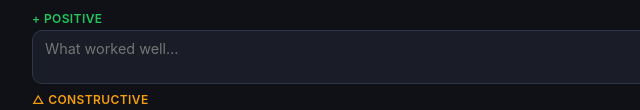
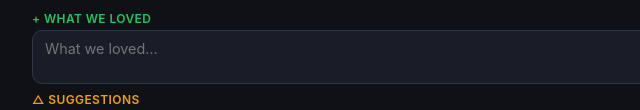
Before and after one commit to dm-sg16/bt-hackathon, a plain HTML site: page index.html in a window 1280 px wide. Both pictures are taken after a click on the button "Start Judging →". Shown: the part 674-784 px from the top of the page, 268-908 px from the left. Drawn offline with Linux system fonts and the light colour scheme.

Commit message:
Relabel feedback fields to 'What we loved' and 'Suggestions'

```diff
--- a/index.html
+++ b/index.html
@@ -259,12 +259,12 @@
   <div id="criteria-container"></div>
   <div class="notes-wrap">
     <div class="notes-field">
-      <span class="notes-label pos">+ Positive</span>
-      <textarea id="notes-pos" rows="2" placeholder="What worked well…" oninput="saveNotes()"></textarea>
+      <span class="notes-label pos">+ What we loved</span>
+      <textarea id="notes-pos" rows="2" placeholder="What we loved…" oninput="saveNotes()"></textarea>
     </div>
     <div class="notes-field">
-      <span class="notes-label con">△ Constructive</span>
-      <textarea id="notes-con" rows="2" placeholder="What could be improved…" oninput="saveNotes()"></textarea>
+      <span class="notes-label con">△ Suggestions</span>
+      <textarea id="notes-con" rows="2" placeholder="Suggestions…" oninput="saveNotes()"></textarea>
     </div>
   </div>
   <div class="bottom-bar">
@@ -474,7 +474,7 @@ function showSummary() {
 function buildResultsText() {
   const { teams, scores } = st;
   const fmt = (v, id) => { if (v===null) return '—'; if (id==='ai'&&v<0) return v; if ((id==='ambition'||id==='presentation')&&v>0) return `+${v}`; return v; };
-  const header = ['Team','Execution','Difficulty','AI Prof','Ambition','Presentation','Total','Positive','Constructive'];
+  const header = ['Team','Execution','Difficulty','AI Prof','Ambition','Presentation','Total','What we loved','Suggestions'];
   const rows = teams.map((name, i) => {
     const s = scores[i];
     const total = CRITERIA.every(c => s[c.id] !== null) ? CRITERIA.reduce((sum,c) => sum+s[c.id], 0) : '—';
```
